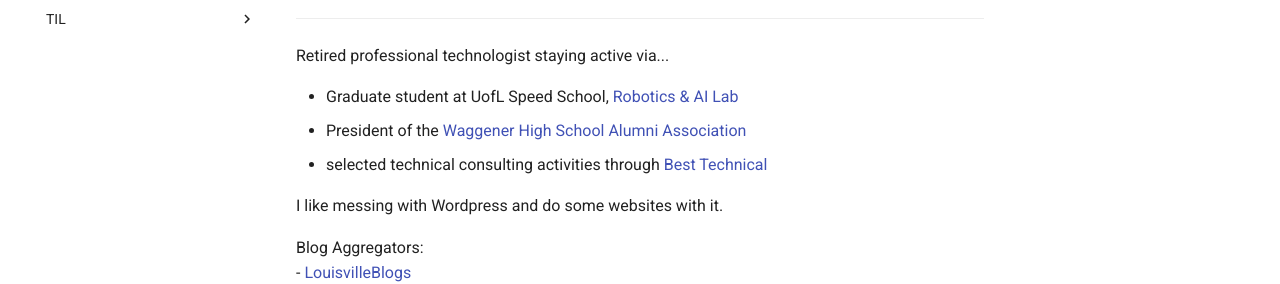
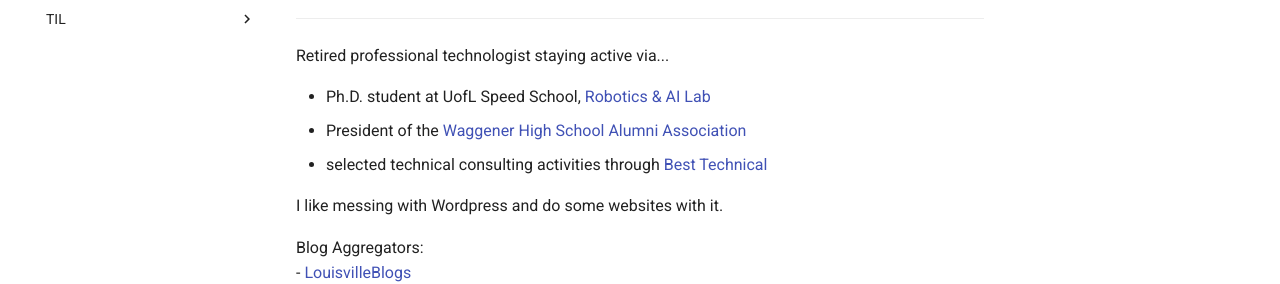
Before and after one commit to davecampbell/davecampbell.github.io, an MkDocs documentation site: the page built from docs/index.md, in a window 1280 px wide. Shown: the part 254-538 px from the top of the page. Built offline with MkDocs 1.6.1 and Material for MkDocs 9.7.7, drawn with Linux system fonts in a browser that asks for light colours.

Commit message:
graduate -> Ph.D.

```diff
--- a/docs/index.md
+++ b/docs/index.md
@@ -12,7 +12,7 @@ Feel free to reach out.
 
 Retired professional technologist staying active via...
 
-* Graduate student at UofL Speed School, [Robotics & AI Lab](https://engineering.louisville.edu/research/centersinstitutes/larri/){:target="_blank" rel="noopener"}
+* Ph.D. student at UofL Speed School, [Robotics & AI Lab](https://engineering.louisville.edu/research/centersinstitutes/larri/){:target="_blank" rel="noopener"}
 * President of the [Waggener High School Alumni Association](https://waggeneralumni.org){:target="_blank" rel="noopener"}
 * selected technical consulting activities through [Best Technical](https://www.besttechnical.com){:target="_blank" rel="noopener"}
 
```
Also changed, not shown: CleanShot 2025-11-12 at 21.02.13@2x.png (added).
